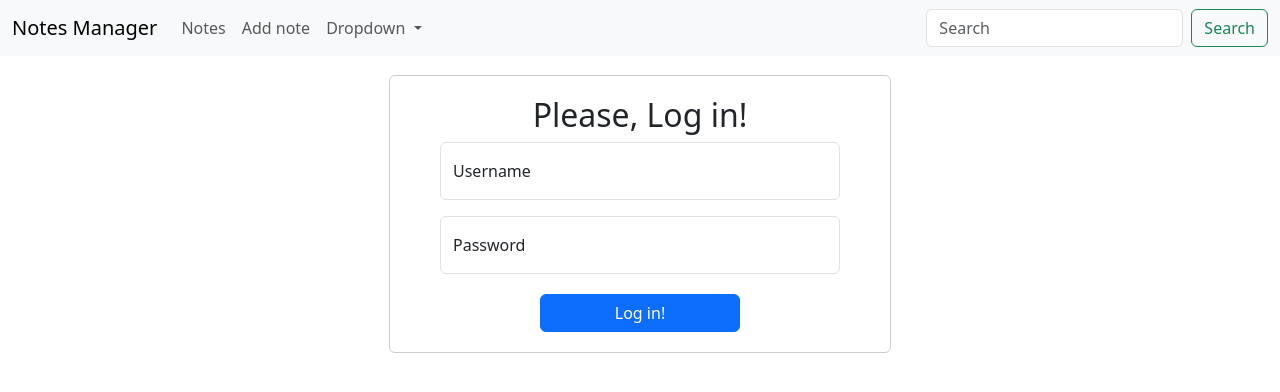
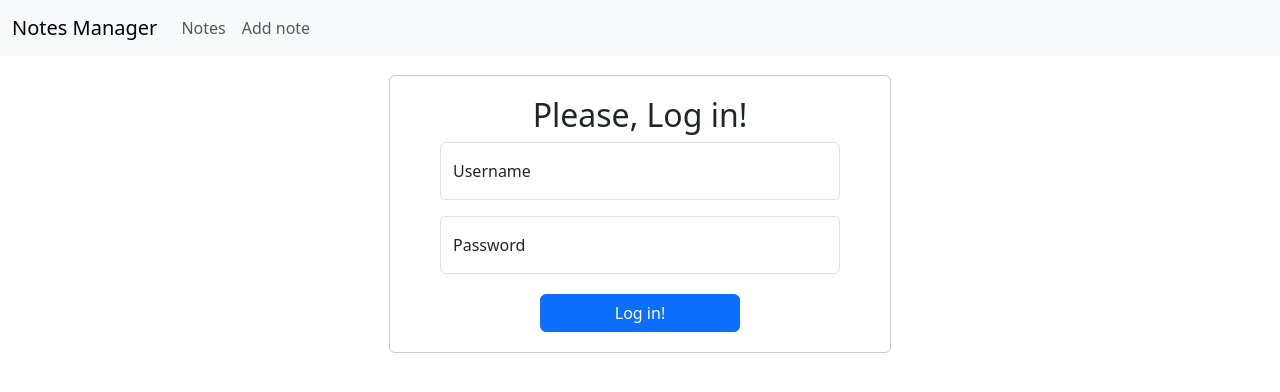
Before and after one commit to schmidtchristopher1/note-manager, an Angular app: page /login in a window 1280 px wide. Shown: the top 392 px of the page. Built offline with nearby package versions, Linux system fonts and the light colour scheme.

Commit message:
Refactor navbar component for improved structure and readability

```diff
--- a/src/app/navbar/navbar.component.html
+++ b/src/app/navbar/navbar.component.html
@@ -1,7 +1,8 @@
 <nav class="navbar navbar-expand-lg bg-body-tertiary">
   <div class="container-fluid">
     <a class="navbar-brand" href="#">Notes Manager</a>
-      <button class="navbar-toggler" type="button" data-bs-toggle="collapse" data-bs-target="#navbarSupportedContent" aria-controls="navbarSupportedContent" aria-expanded="false" aria-label="Toggle navigation">
+    <button class="navbar-toggler" type="button" data-bs-toggle="collapse" data-bs-target="#navbarSupportedContent"
+      aria-controls="navbarSupportedContent" aria-expanded="false" aria-label="Toggle navigation">
       <span class="navbar-toggler-icon"></span>
     </button>
     <div class="collapse navbar-collapse" id="navbarSupportedContent">
@@ -12,22 +13,7 @@
         <li class="nav-item">
           <a class="nav-link" routerLink="/add-note" routerLinkActive="active">Add note</a>
         </li>
-          <li class="nav-item dropdown">
-            <a class="nav-link dropdown-toggle" href="#" role="button" data-bs-toggle="dropdown" aria-expanded="false">
-              Dropdown
-            </a>
-            <ul class="dropdown-menu">
-              <li><a class="dropdown-item" href="#">Action</a></li>
-              <li><a class="dropdown-item" href="#">Another action</a></li>
-              <li><hr class="dropdown-divider"></li>
-              <li><a class="dropdown-item" href="#">Something else here</a></li>
       </ul>
-          </li>
-        </ul>
-        <form class="d-flex" role="search">
-          <input class="form-control me-2" type="search" placeholder="Search" aria-label="Search">
-          <button class="btn btn-outline-success" type="submit">Search</button>
-        </form>
     </div>
   </div>
 </nav>
```
Lines whose indentation alone changed are shown as unchanged.
